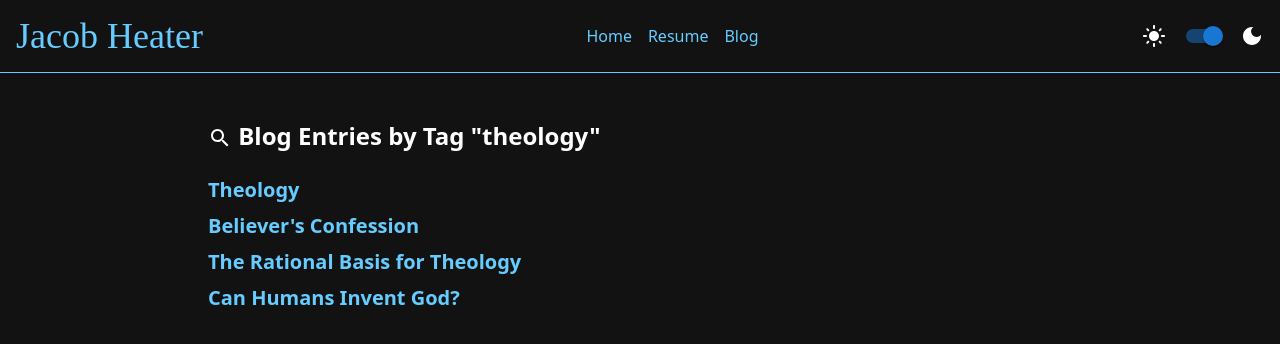
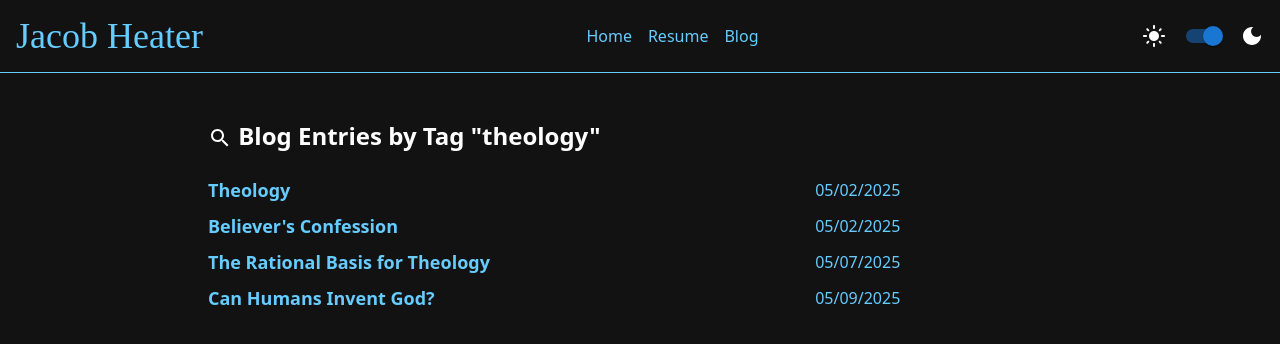
Before and after one commit to JacobHeater/jacobheater.github.io, a Next.js app: page /blog/search/theology in a window 1280 px wide. Shown: the top 344 px of the page. Built offline with nearby package versions, Linux system fonts and the light colour scheme; a web font is replaced by a local one.

Commit message:
Updating blog list rendering

```diff
--- a/src/app/blog/components/blog-tree-renderer.tsx
+++ b/src/app/blog/components/blog-tree-renderer.tsx
@@ -34,3 +34,26 @@ export function renderTree(entry: BlogEntry, level = 0) {
     </div>
   );
 }
+
+export function renderFlat(entries: BlogEntry[]) {
+  return (
+    <div className="flex flex-col mt-4">
+      {entries.map((entry) => (
+        <div key={entry.id} className="pt-2">
+          <Link
+            href={`/blog${entry.path}`}
+            className="text-primary hover:underline flex items-center justify-between gap-2">
+            <span className="text-lg font-bold break-words md:flex-[0.7]">
+              {entry.title}
+            </span>
+            <FormattedDate
+              year={entry.date.year}
+              month={entry.date.month}
+              day={entry.date.day}
+            />
+          </Link>
+        </div>
+      ))}
+    </div>
+  );
+}
--- a/src/app/blog/search/[tag]/client.tsx
+++ b/src/app/blog/search/[tag]/client.tsx
@@ -2,9 +2,9 @@
 
 import { useParams } from 'next/navigation';
 import { blogFlatMap } from '../../models/blog-map';
-import { renderTree } from '../../components/blog-tree-renderer';
 import SearchIcon from '@mui/icons-material/Search';
 import Link from 'next/link';
+import { renderFlat } from '../../components/blog-tree-renderer';
 
 export function TagSearchClient({ tag }: { tag: string }) {
   const params = useParams();
@@ -39,19 +39,7 @@ export function TagSearchClient({ tag }: { tag: string }) {
         <div className="text-2xl font-bold">
           <SearchIcon /> Blog Entries by Tag "{params.tag}"
         </div>
-        {matchingEntries.length > 0 && (
-          <ul className="mt-4">
-            {matchingEntries.map((entry, index) => (
-              <li key={index} className="my-2">
-                <Link
-                  href={`/blog/${entry.path}`}
-                  className="text-[var(--accent)] hover:underline font-bold text-xl">
-                  {entry.title}
-                </Link>
-              </li>
-            ))}
-          </ul>
-        )}
+        {renderFlat(matchingEntries)}
       </div>
     );
   } else {
```
